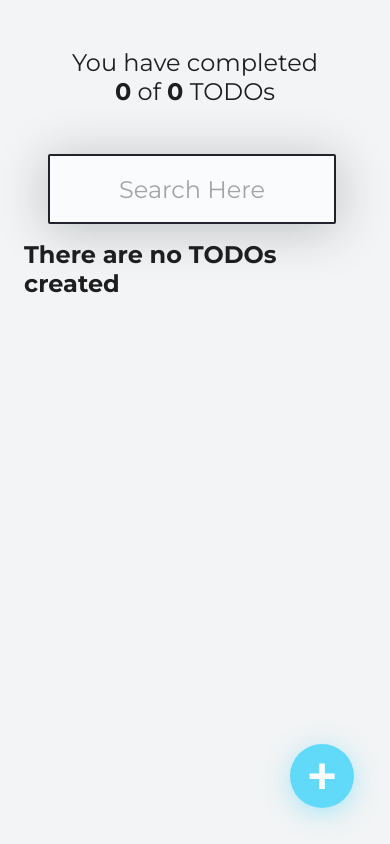
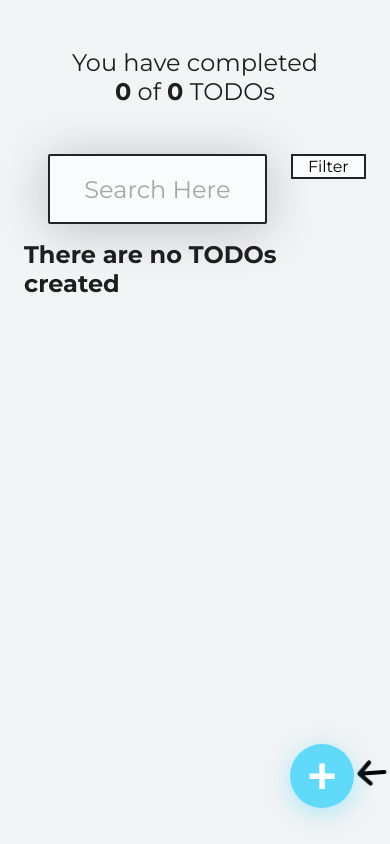
Before and after one commit to Diego-Bonora/TODO-List, a React (Create React App) app: page / in a window 390 px wide. Built offline with nearby package versions, Linux system fonts and the light colour scheme.

Commit message:
added a filter to the list and fixed the animation of the arrow for small screens

```diff
--- a/package.json
+++ b/package.json
@@ -10,6 +10,8 @@
   "scripts": {
     "start": "react-scripts start",
     "build": "react-scripts build",
+    "predeploy": "npm run build",
+    "deploy": "gh-pages -d build",
     "eject": "react-scripts eject"
   },
   "eslintConfig": {
@@ -28,5 +30,9 @@
       "last 1 firefox version",
       "last 1 safari version"
     ]
+  },
+  "homepage": "https://Diego-Bonora.github.io/TODO-List",
+  "devDependencies": {
+    "gh-pages": "^6.1.1"
   }
 }
--- /dev/null
+++ b/src/App/AppUI.css
@@ -0,0 +1,3 @@
+.TodoSearchContainer {
+  display: flex;
+}
--- a/src/App/AppUI.js
+++ b/src/App/AppUI.js
@@ -10,12 +10,16 @@ import { TodoSearchEmpty } from '../TodoEmpty/TodoSearchEmpty';
 import { TodoContext } from '../TodoContext/TodoContext';
 import { Modal } from '../Modal/Modal';
 import { TodoForm } from '../TodoForm/TodoForm';
+import { TodoFilter } from '../TodoFilter/TodoFilter';
 import React from 'react';
+import './AppUI.css'
 
 function AppUI() {
     const {
         searchedTodos,
+        listTodos,
         completeTodo,
+        setFilterTodo,
         deleteTodo,
         totalTodos,
         loading,
@@ -28,8 +32,10 @@ function AppUI() {
         <>
 
             <TodoCounter />
-            <TodoSearch />
-
+            <div className='TodoSearchContainer'>
+                <TodoSearch />
+                <TodoFilter setFilterTodo={setFilterTodo} />
+            </div>
             <TodoList>
                 {loading && (
                     <>
@@ -42,7 +48,7 @@ function AppUI() {
                 {(!loading && totalTodos === 0) && <TodoEmpty />}
                 {(!loading && searchedTodos.length === 0 && totalTodos >= 1) && <TodoSearchEmpty />}
 
-                {searchedTodos.map(todo => (
+                {listTodos.map(todo => (
                     <TodoItem
                         key={todo.text}
                         text={todo.text}
--- a/src/TodoContext/TodoContext.js
+++ b/src/TodoContext/TodoContext.js
@@ -16,12 +16,44 @@ function TodoProvider({ children }) {
     const completedTodos = todos.filter(todo => !!todo.completed).length;
     const totalTodos = todos.length;
 
+    const sortTodoText = (todo, ascending) => {
+        return todo.slice().sort((a, b) => {
+            const order = ascending ? 1 : -1;
+            return order * a.text.localeCompare(b.text);
+        });
+    };
+
+    const sortTodoCompleted = (todo, completed) => {
+        return todo.filter((item) => {
+            return completed ? !item.completed : item.completed;
+        });
+    };
+
     const searchedTodos = todos.filter(
         (todo) => {
             const todoText = todo.text.toLowerCase()
             const todoSearch = searchValue.toLowerCase()
             return todoText.includes(todoSearch)
         });
+
+    const [filterTodo, setFilterTodo] = React.useState('')
+
+    const handleFilter = (todos, filterType) => {
+        switch (filterType) {
+            case 'sortAZ':
+                return sortTodoText(todos, true);
+            case 'sortZA':
+                return sortTodoText(todos, false);
+            case 'sortTrue':
+                return sortTodoCompleted(todos, true);
+            case 'sortFalse':
+                return sortTodoCompleted(todos, false);
+            default:
+                return todos;
+        }
+    }
+
+    let listTodos = handleFilter(searchedTodos, filterTodo);
 
     const addTodo = (text) => {
         const newTodos = [...todos];
@@ -58,6 +90,8 @@ function TodoProvider({ children }) {
             searchValue,
             setSearchValue,
             searchedTodos,
+            listTodos,
+            setFilterTodo,
             completeTodo,
             deleteTodo,
             loading,
--- a/src/TodoEmpty/TodoEmpty.css
+++ b/src/TodoEmpty/TodoEmpty.css
@@ -6,7 +6,7 @@
 
 .Arrow-movement {
   position: fixed;
-  width: 10%;
+  width: 150px;
   height: 10%;
   display: flex;
   align-items: center;
--- /dev/null
+++ b/src/TodoFilter/TodoFilter.css
@@ -0,0 +1,53 @@
+.FilterContainer {
+  display: flex;
+  flex-direction: column;
+  width: 100px;
+}
+
+.FilterButton {
+  height: 25px;
+  cursor: pointer;
+  background: #f9fbfc;
+  font-size: 16px;
+  text-align: center;
+  font-family: "Montserrat";
+  font-weight: 500;
+  border: 2px solid #202329;
+}
+
+.FilterButton:hover {
+  border-color: #61dafa;
+}
+
+.FilterList-container {
+  position: absolute;
+  list-style: none;
+  margin: 0;
+  padding: 0;
+  border: 1px solid #202329;
+  max-height: 80px;
+  overflow-y: auto;
+  z-index: 1;
+}
+
+.FilterList-item {
+  height: 40px;
+  cursor: pointer;
+  width: 100%;
+  background: #f9fbfc;
+  border: 0.5px solid #202329;
+  font-family: "Montserrat";
+}
+
+.FilterList-item:hover {
+  border: 2px solid #61dafa;
+}
+
+.FilterList-container::-webkit-scrollbar {
+  width: 8px;
+  background-color: #f5f5f5;
+}
+
+.FilterList-container::-webkit-scrollbar-thumb {
+  background-color: #ccc;
+}
--- /dev/null
+++ b/src/TodoFilter/TodoFilter.js
@@ -0,0 +1,46 @@
+import React from 'react'
+import './TodoFilter.css'
+// import { TodoContext } from '../TodoContext/TodoContext';
+
+function TodoFilter({ setFilterTodo }) {
+    // const { setFilterTodo } = React.useContext(TodoContext)
+
+    const [openFilter, setOpenFilter] = React.useState(false);
+    const dropdownRef = React.useRef(null);
+    const handleClickOutside = (event) => {
+        if (dropdownRef.current && !dropdownRef.current.contains(event.target)) {
+            setOpenFilter(false);
+        }
+    };
+
+    React.useEffect(() => {
+        document.addEventListener('mousedown', handleClickOutside); // Use mousedown or click based on your needs
+        return () => {
+            document.removeEventListener('mousedown', handleClickOutside);
+        };
+    }, [openFilter]);
+
+    const onClickOption = (event) => {
+        setFilterTodo(event.target.value);
+    };
+
+    return (
+        <div className='FilterContainer' ref={dropdownRef}>
+            <button onClick={() => { setOpenFilter(state => !state) }} className='FilterButton'>
+                Filter
+            </button>
+            <div>
+                {openFilter && (
+                    <ul className='FilterList-container'>
+                        <button onClick={onClickOption} value={'sortAZ'} className='FilterList-item'>A-Z</button>
+                        <button onClick={onClickOption} value={'sortZA'} className='FilterList-item'>Z-A</button>
+                        <button onClick={onClickOption} value={'sortTrue'} className='FilterList-item'>Active</button>
+                        <button onClick={onClickOption} value={'sortFalse'} className='FilterList-item'>Done</button>
+                    </ul>
+                )}
+            </div>
+        </div>
+    );
+}
+
+export { TodoFilter };
```
Also changed, not shown: src/TodoItem/TodoItem.js (+0 -8 lines), 1 other file (tests, documents, lock files or other folders).
